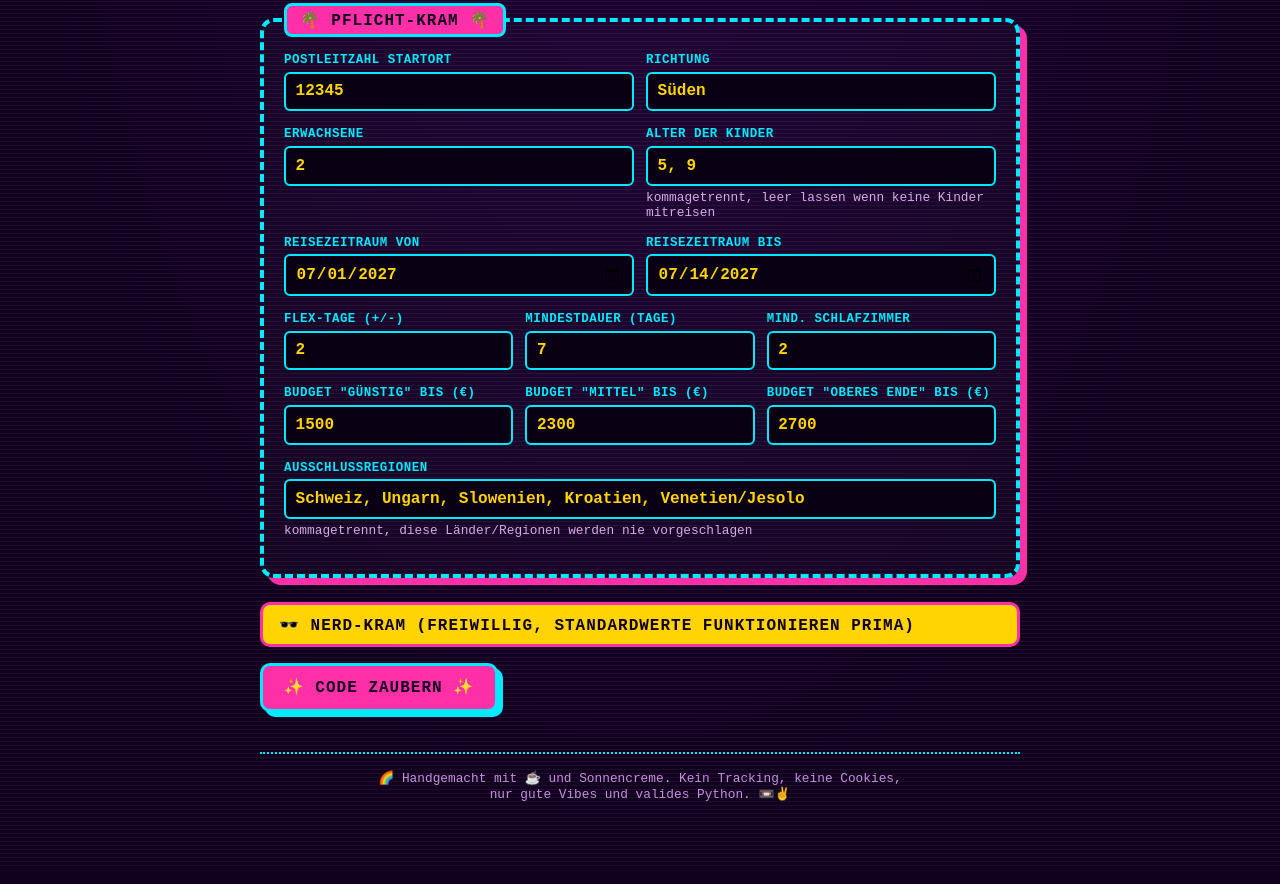
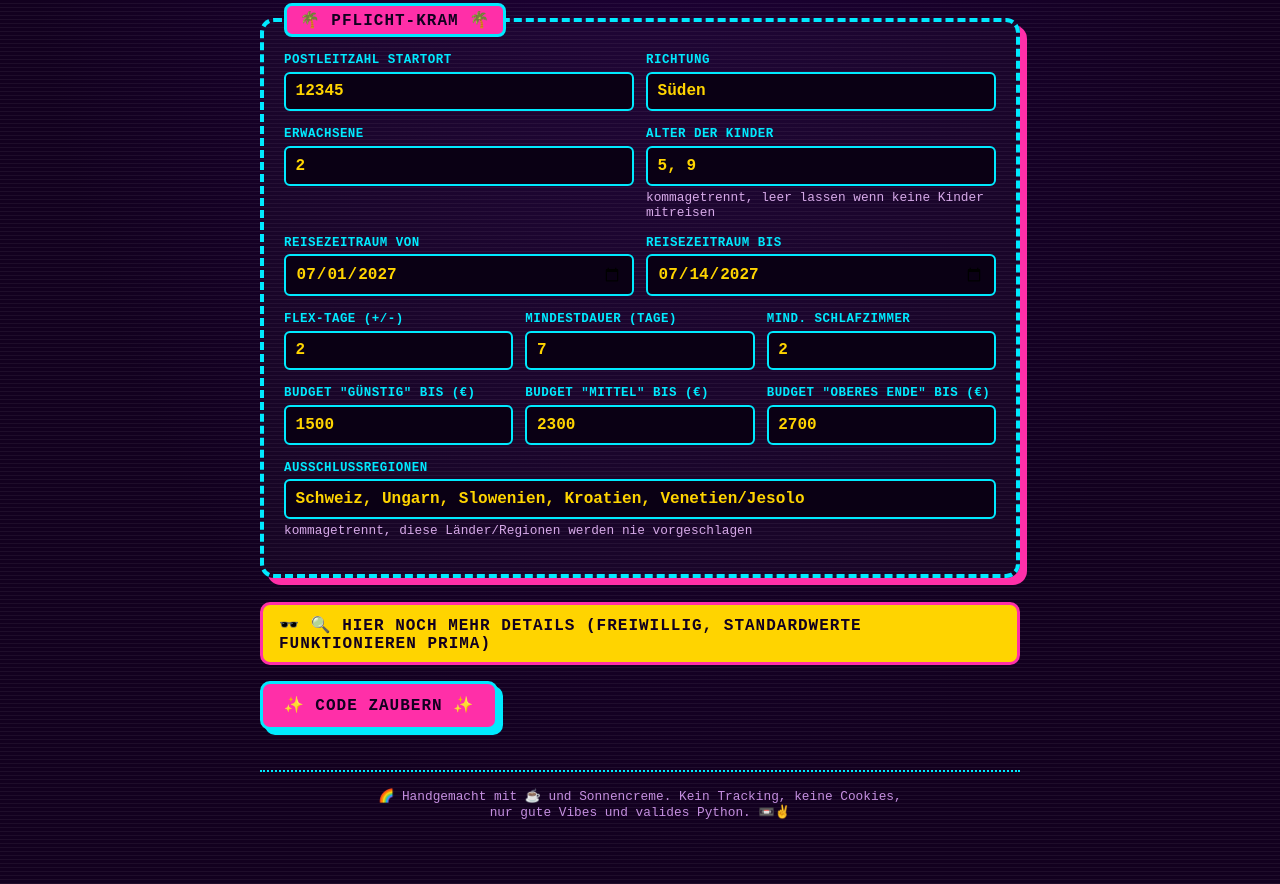
Before and after one commit to caliu92/AccommodationFinder, a plain HTML site: page docs/index.html in a window 1280 px wide. Shown: the part 363-1247 px from the top of the page. Drawn offline with Linux system fonts and the light colour scheme.

Commit message:
Generator-Seite: 'Nerd-Kram' zu 'Hier noch mehr Details' umbenannt

```diff
--- a/docs/index.html
+++ b/docs/index.html
@@ -227,7 +227,7 @@
     </fieldset>
 
     <details>
-      <summary>Nerd-Kram (freiwillig, Standardwerte funktionieren prima)</summary>
+      <summary>🔍 Hier noch mehr Details (freiwillig, Standardwerte funktionieren prima)</summary>
 
       <fieldset>
         <legend>🚗 Anreise &amp; Unterkunft 🏡</legend>
```
